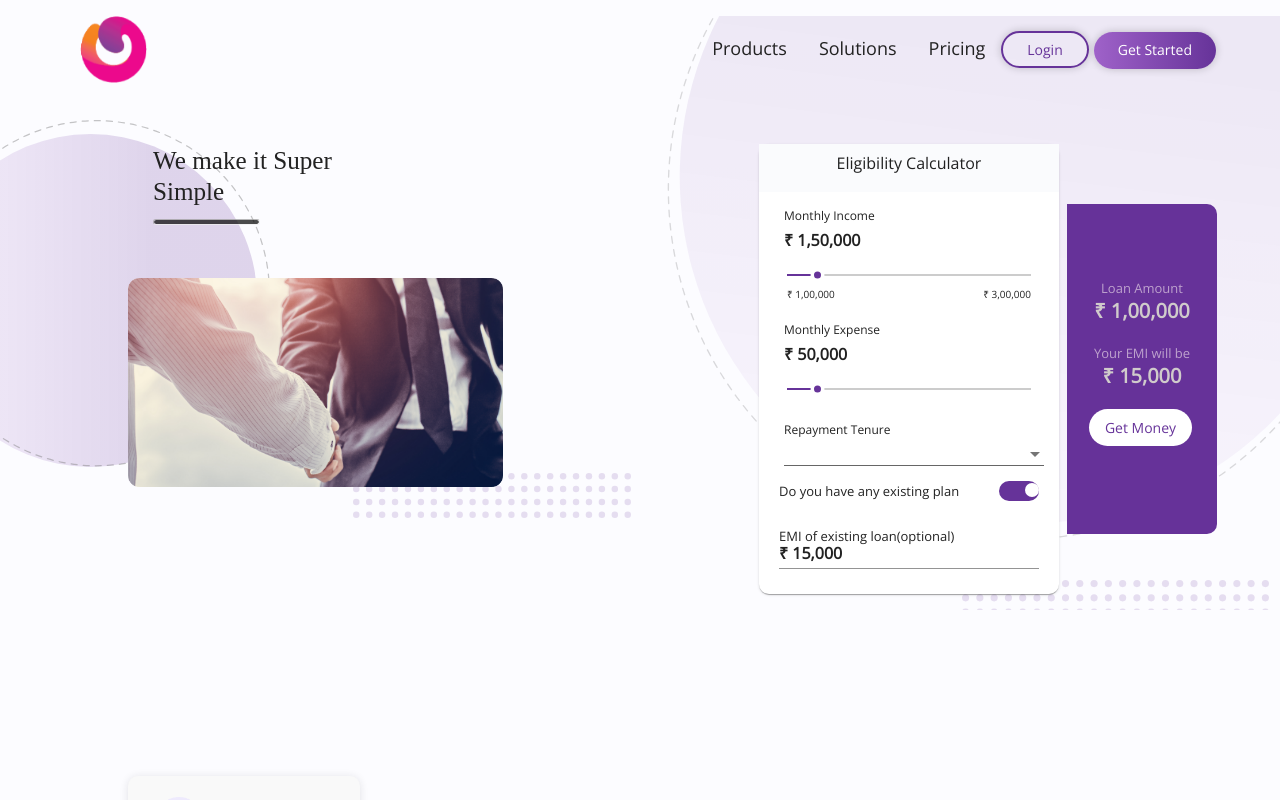
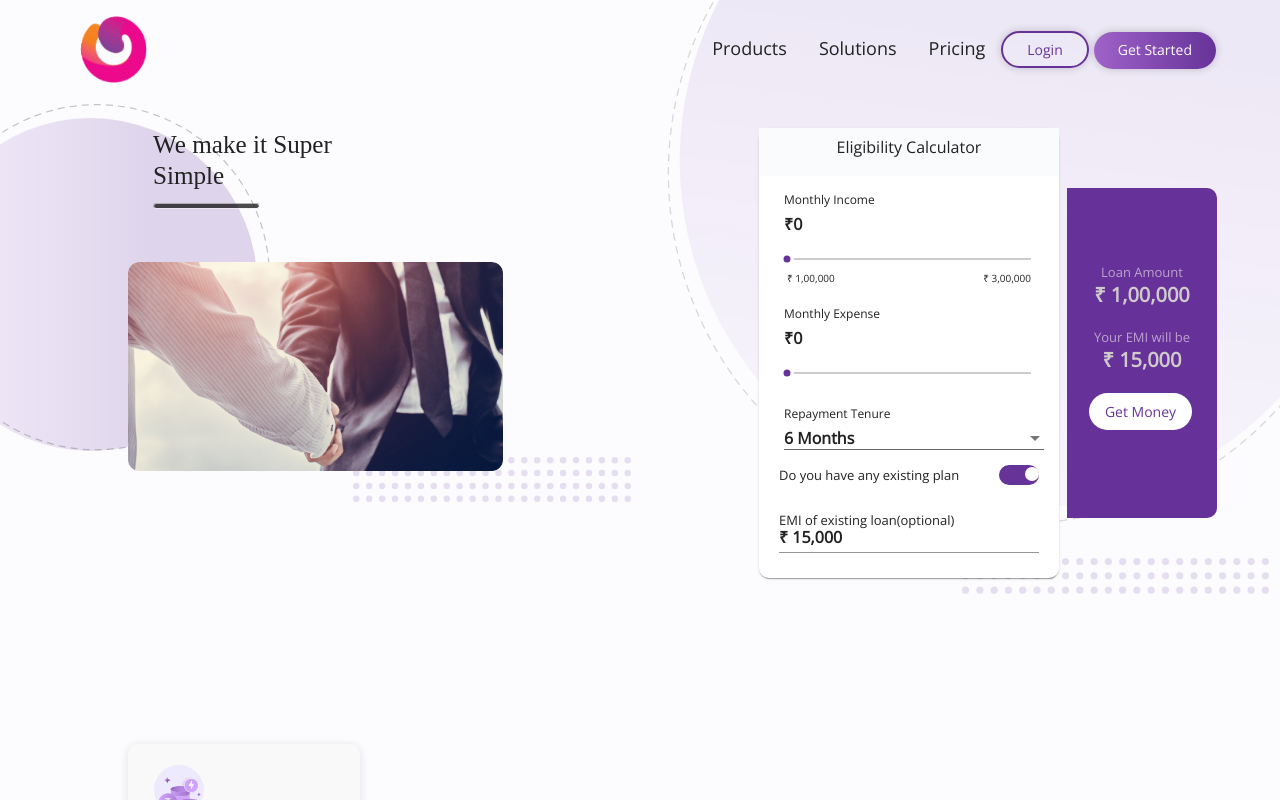
Before and after one commit to Aswin2207/openfinproject, an Angular app: page / in a window 1280 px wide. Built offline with nearby package versions, Linux system fonts and the light colour scheme.

Commit message:
directives change added

```diff
--- a/src/app/app.component.html
+++ b/src/app/app.component.html
@@ -17,13 +17,11 @@
         </div>
         <div class="card-content">
           <label>Monthly Income</label>
-          <strong> <span>&#8377;</span> 1,50,000</strong>
-          <mat-slider
+          <strong> <span>&#8377;</span>{{income}}</strong>
+          <mat-slider (change)="incomeChange($event,1)"
             class="card-slider"
-            min="1"
-            max="5"
-            step="0.5"
-            value="1.5"
+            min="0"
+            max="300000"
           ></mat-slider>
           <div class="range">
             <small>&#8377; 1,00,000</small>
@@ -32,26 +30,24 @@
         </div>
         <div class="card-content">
           <label>Monthly Expense</label>
-          <strong><span>&#8377;</span> 50,000</strong>
+          <strong><span>&#8377;</span>{{expense}}</strong>
           <mat-slider
             class="card-slider"
-            min="1"
-            max="5"
-            step="0.5"
-            value="1.5"
+            (change)="incomeChange($event,2)"
+              min="0"
+            max="50000"
           ></mat-slider>
         </div>
         <div class="card-content">
           <label>Repayment Tenure</label>
-          <mat-select>
-            <mat-option *ngFor="let item of months" [value]="item.value">
+          <mat-select [(ngModel)]="montvalue">
+            <mat-option *ngFor="let item of months"  [value]="item.value">
               {{ item.value }}
             </mat-option>
           </mat-select>
         </div>
         <div class="card-toggle">
           <span>Do you have any existing plan</span>
-          <!-- <mat-slide-toggle></mat-slide-toggle> -->
           <label class="switch">
             <input type="checkbox" checked>
             <span class="slider round"></span>
--- a/src/app/app.component.scss
+++ b/src/app/app.component.scss
@@ -13,7 +13,6 @@ app-header {
   .top-container,
   .bottom-container {
     flex-grow: 1;
-    padding-top: 1rem;
     display: flex;
 
     .left-container1 {
@@ -230,7 +229,7 @@ app-header {
       padding: 8rem 8rem 1rem 8rem;
       display: flex;
       align-items: center;
-      background: url('../assets/bg-images/circle.svg') right -68px top -226px , url('../assets/bg-images/accounting_dots.svg') right 76px bottom -20px;
+      background: url('../assets/bg-images/circle.svg') right -68px top -226px , url('../assets/bg-images/accounting_dots.svg') right 76px bottom -14px;
       background-size: 110%, 43%;
       background-repeat: no-repeat, no-repeat;
       mat-card {
--- a/src/app/app.component.ts
+++ b/src/app/app.component.ts
@@ -7,6 +7,9 @@ import { Component } from '@angular/core';
 })
 export class AppComponent {
   title = 'openfin';
+  income=0;
+  expense=0;
+  montvalue="6 Months";
   months=[{id:1,value:"6 Months"},{id:1,value:"12 Months"},{id:1,value:"18 Months"}];
   cards=[{id:1,img:"assets/images/Get Paid Instantly.png",label:"Quick cash disimbursement",description:"Get terms loans that your business needs within 72 hrs"},
   {id:2,img:"assets/images/Low interest rate.png",label:"Low-intrest rate",description:"Acheive your financial goals with an amazing intrest rate starting at 13% per annum"},
@@ -14,8 +17,14 @@ export class AppComponent {
   {id:4,img:"assets/images/freelancer_feature.png",label:"Ace your business finances",description:"Manage banking,accounting & everything in between, on one platform"},
   {id:5,img:"assets/images/Covid.png",label:"Loans to fight COVID-19",description:"Zero EMI for first 3 months on back-to-Business loans of upto 1 lakh"}];
 
+ constructor(){
 
-  click(){
-   console.log('scrolled')
+ }
+   incomeChange(event,id){
+   console.log(id)
+   if(id==1)
+   this.income=event.value;
+   else
+   this.expense=event.value;
   }
 }
--- a/src/app/header/header.component.scss
+++ b/src/app/header/header.component.scss
@@ -20,6 +20,9 @@
       padding: 10px 16px;
       cursor: pointer;
     }
+    span:hover {
+   color:#663399;
+  }
     button{
       border-radius: 24px !important;
       height: 37px;
@@ -30,10 +33,14 @@
         box-shadow: 0px 0px 8px #00000033;
         border: 2px solid #663399;
         color: #663399 !important;
+
     }
     .btn2{
         background: transparent linear-gradient(90deg, #9F62C9 0%, #663399 100%) 0% 0% no-repeat padding-box;
         box-shadow: 0px 0px 8px #00000033;
     }
 }
+
+
+
 }
--- a/src/app/page-control.directive.ts
+++ b/src/app/page-control.directive.ts
@@ -14,7 +14,10 @@ export class PageControlDirective {
       let div=this.el.nativeElement.querySelector('app-header');
       let section=div.querySelector('section');
       let img=div.querySelector('img');
-      section.style.height="75px";
+      let imgdiv=div.querySelector('div');
+      section.style.height="70px";
+      imgdiv.style.marginTop="15px";
+      section.style.background="white";
       img.style.height="80px";
       img.style.width="80px";
     }
@@ -22,10 +25,12 @@ export class PageControlDirective {
       let div=this.el.nativeElement.querySelector('app-header');
       let section=div.querySelector('section');
       let img=div.querySelector('img');
+      let imgdiv=div.querySelector('div');
       img.style.height="100px";
       img.style.width="100px";
       section.style.removeProperty("height");
-
+      section.style.removeProperty("background");
+      imgdiv.style.removeProperty("margin-top");
     }
    })
   }
```
